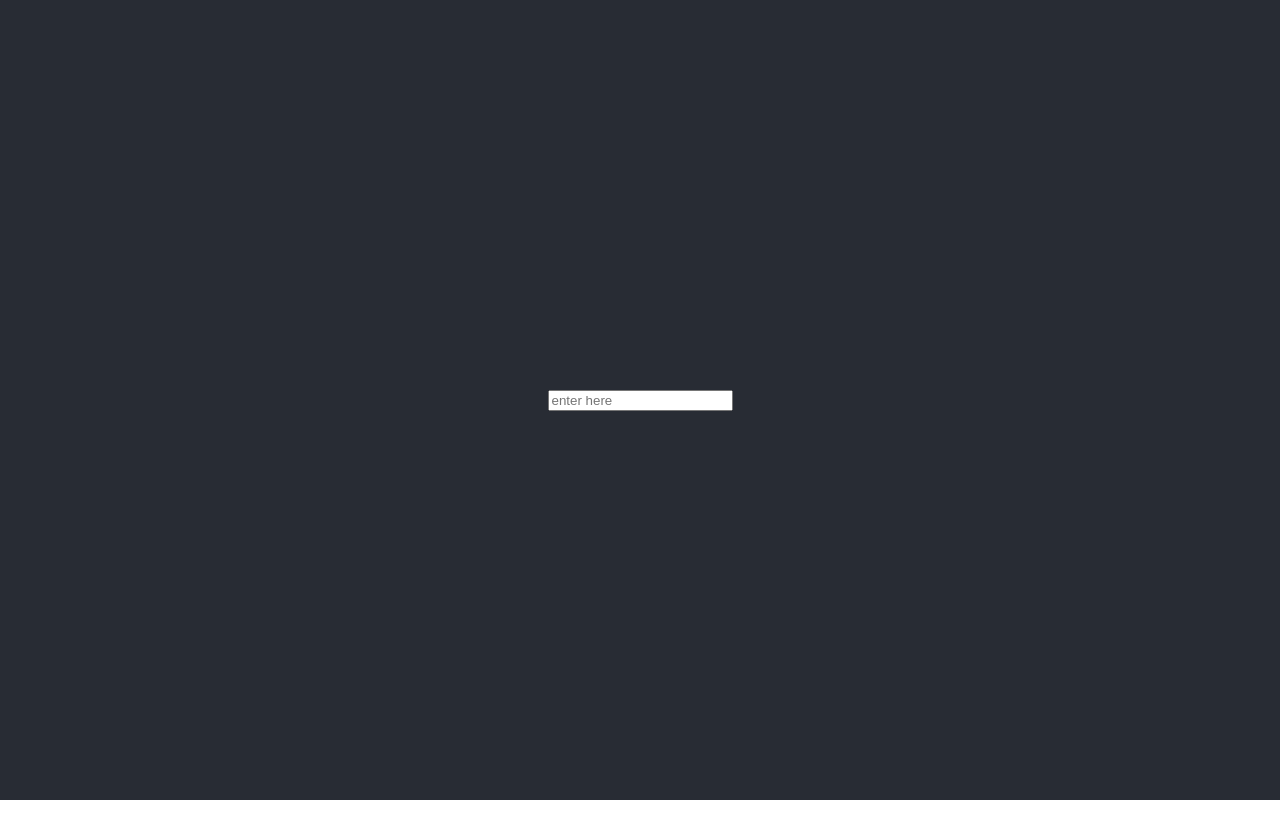
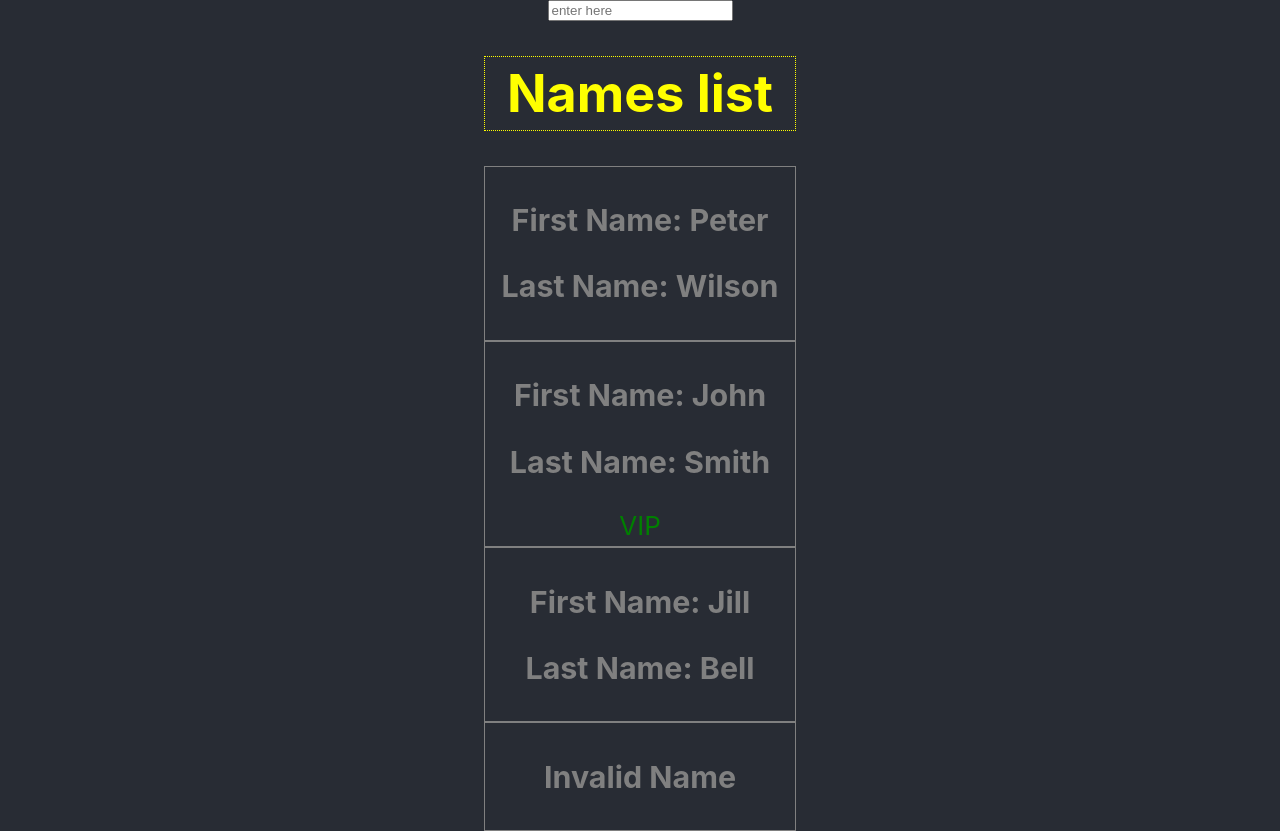
Before and after one commit to kllmmc23/aws, a React (Create React App) app: page / in a window 1280 px wide. Before the commit the page ends 800 px from the top, so only its background shows below. Built offline with nearby package versions, Linux system fonts and the light colour scheme.

Commit message:
conditional rendering

```diff
--- a/src/App.js
+++ b/src/App.js
@@ -9,6 +9,12 @@ const App = () => {
     <div className='App'>
       <header className="App-header">
         <Input placeholder='enter here' type='text'/>
+
+      <h1 className='name title'>Names list</h1>
+      <NameTag firstName='Peter' lastName='Wilson'/>
+      <NameTag firstName='John' lastName='Smith'/>
+        <NameTag firstName='Jill' lastName='Bell' />
+        <NameTag></NameTag>
       </header>
 
     </div>
@@ -16,9 +22,3 @@ const App = () => {
 }
 
 export default App;
-
-// eslint-disable-next-line no-lone-blocks
-{/* <h1 className='name title'>Names list</h1>
-<NameTag firstName='Peter' lastName='Wilson'/>
-<NameTag firstName='John' lastName='Smith'/>
-<NameTag firstName='Jill' lastName='Bell'/> */}
--- a/src/Components/NameTags.jsx
+++ b/src/Components/NameTags.jsx
@@ -1,12 +1,21 @@
-import React from 'react'
+import React from "react";
 
-const NameTag = (props) => {
+const NameTag = ({ firstName, lastName }) => {
+  if (!firstName && !lastName) {
     return (
       <div className="name">
-        <h3>First Name: {props.firstName}</h3>
-        <h3>Last Name: {props.lastName}</h3>
+        <h3>Invalid Name</h3>
       </div>
     );
-}
+  }
+
+  return (
+    <div className="name">
+      <h3>First Name: {firstName}</h3>
+      <h3>Last Name: {lastName}</h3>
+      {firstName === "John" && <div style={{ color: "green" }}>VIP</div>}
+    </div>
+  );
+};
 
 export default NameTag;
```
